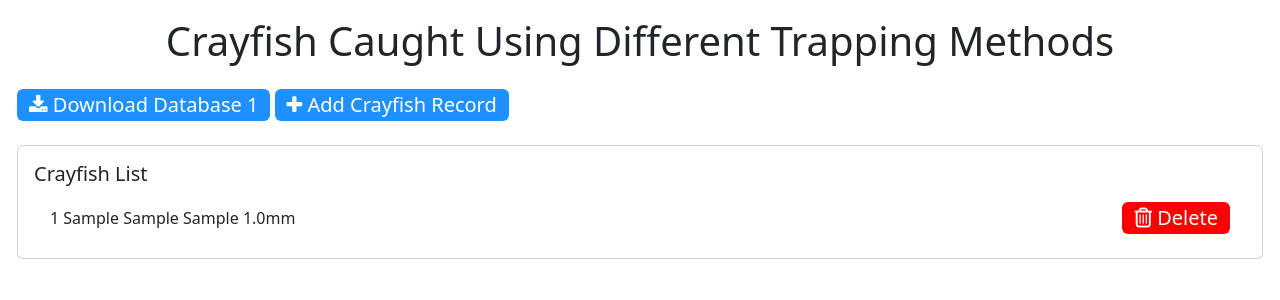
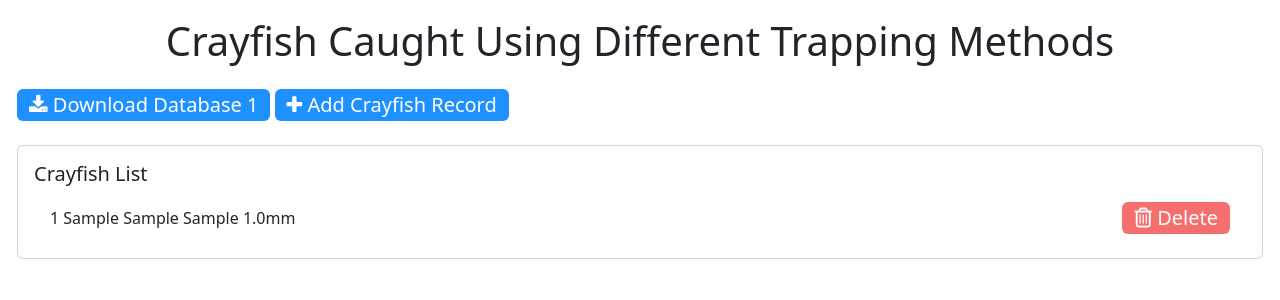
Before and after one commit to bennylao/comp0034-cw2-g-team_1, a Flask app: template crayfish_analysis_app/templates/crayfish1.html in a window 1280 px wide. Shown: the part 56-356 px from the top of the page. Run offline with Flask 3, Linux system fonts and the light colour scheme; the template is opened without the code that fills it: values that come from a table or form of the project are taken from there, others are empty; tables that the repository leaves empty hold one stand-in row (values such as "Sample post"); parts of the project's set-up code (start-up, migrations or seed data) failed here and were passed over; some libraries are stand-ins or nearby versions.

Commit message:
diff colour

```diff
--- a/crayfish_analysis_app/templates/crayfish1.html
+++ b/crayfish_analysis_app/templates/crayfish1.html
@@ -22,7 +22,7 @@
             </div>
             <div>
               <form method="post" action="{{ url_for('views.crayfish1delete', id=crayfish1['id']) }}">
-                <button type="submit" class="btn" style="background-color: red; color: white;"><i class="fa fa-trash-o"></i> Delete</button>
+                <button type="submit" class="btn" style="background-color: rgb(245, 111, 111); color: white;"><i class="fa fa-trash-o"></i> Delete</button>
               </form>
             </div>
           </li>
--- a/crayfish_analysis_app/templates/crayfish2.html
+++ b/crayfish_analysis_app/templates/crayfish2.html
@@ -22,7 +22,7 @@
             </div>
             <div>
               <form method="post" action="{{ url_for('views.crayfish2delete', id=crayfish2['id']) }}">
-                <button type="submit" class="btn" style="background-color: red; color: white;"><i class="fa fa-trash-o"></i> Delete</button>
+                <button type="submit" class="btn" style="background-color: rgb(245, 111, 111); color: white;"><i class="fa fa-trash-o"></i> Delete</button>
               </form>
             </div>
           </li>
```
